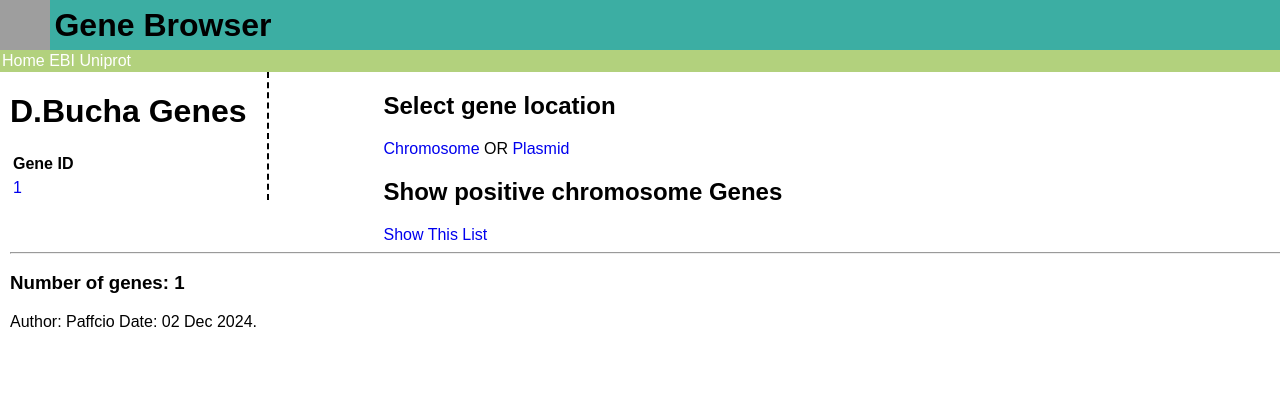
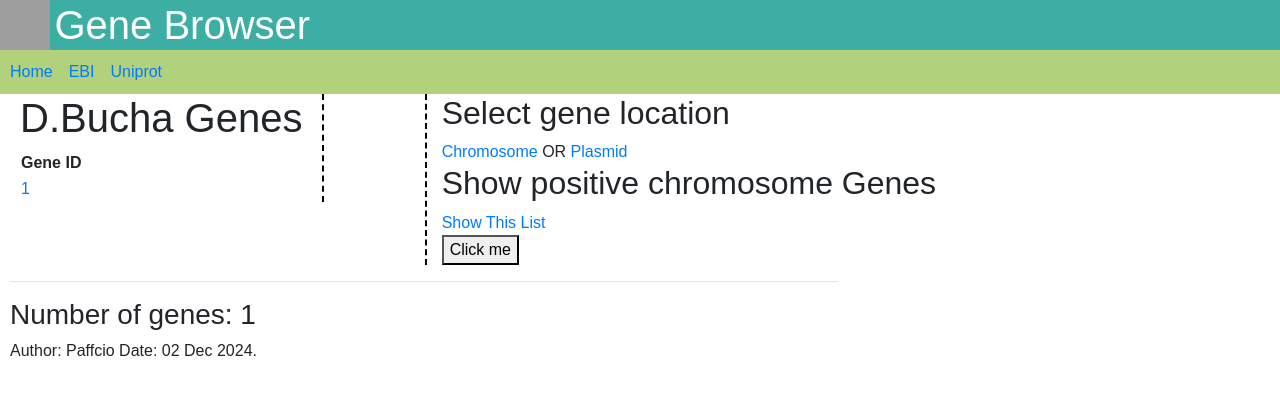
Before and after one commit to Pavelosky/bioweb, a Django app: page / in a window 1280 px wide. Shown: the top 395 px of the page. Run offline with Django 3.2, Linux system fonts and the light colour scheme; tables that the repository leaves empty hold one stand-in row (values such as "Sample post"); some libraries are stand-ins or nearby versions; grey boxes are pictures that could not be loaded.

Commit message:
added styling

```diff
--- a/bioweb/settings.py
+++ b/bioweb/settings.py
@@ -31,6 +31,7 @@ ALLOWED_HOSTS = ['localhost']
 # Application definition
 
 INSTALLED_APPS = [
+    'bootstrap4',
     'genedata.apps.GenedataConfig',
     'django.contrib.admin',
     'django.contrib.auth',
--- a/genedata/static/css/genedata.css
+++ b/genedata/static/css/genedata.css
@@ -33,6 +33,12 @@ body {
 a {
     text-decoration: none;
 }
+.navbar {
+    width: 100%;
+    background-color: #3caea3;
+    color: white;
+    padding: 0px;
+}
 
 .nav_link {
     color: white;
--- a/genedata/templates/genedata/base.html
+++ b/genedata/templates/genedata/base.html
@@ -1,5 +1,9 @@
 {% include "./header.html" %}
 {% include "./title.html" %}
+
+<div class="container-fluid">
+    <div class="row">
+        <div class="col-4" id="gene_list">
 
     {% block geneList %}
     <div id="gene_list">
@@ -18,9 +22,12 @@
         </table>
     </div>
     {% endblock %}
+    </div>
 
-<div class="content">
+    <div class="col-8" id="content">
         {% block content %}Didn't render content{% endblock %}
     </div>
 
     {% include "./footer.html" %}
+</div>
+</div>
--- a/genedata/templates/genedata/footer.html
+++ b/genedata/templates/genedata/footer.html
@@ -1,6 +1,15 @@
+{% load bootstrap4 %}
 {% load my_tags %}
-<div id="footer">
+<div class="container-fluid">
+
+    <div class="row">
+        <div class="col-md-8" id="footer">
+
     <hr>
     <h3>Number of genes: {% gene_count %}</h3>
     <p>Author: {% author_name %} Date: {% todays_date %}.</p>
 </div>
+</div>
+</div>
+</body>
+</html>
--- a/genedata/templates/genedata/gene.html
+++ b/genedata/templates/genedata/gene.html
@@ -1,3 +1,4 @@
+{% load bootstrap4 %}
 {% extends './base.html' %}
 {% block content %}
     <h1>{{gene}}</h1>
--- a/genedata/templates/genedata/header.html
+++ b/genedata/templates/genedata/header.html
@@ -1,3 +1,4 @@
+{% load bootstrap4 %}
 <!DOCTYPE html>
 <html lang="en">
 
@@ -6,7 +7,58 @@
     <meta name="description" content="Toy Gene data website">
     <meta name="keywords" content="HTML,gene,genes,advanced,web,development">
     <meta name="author" content="D.Buchan">
+    {% bootstrap_css %}
+    {% bootstrap_javascript jquery='full' %}
     <link rel="stylesheet" type="text/css" href="../static/css/genedata.css">
+
+
+    <script>
+        function exampleFunction() {
+
+        var x, y, z;
+        x = 5;
+        y = 6.6;
+        z = "hello";
+        x = x + y * 2;
+        z = z + " world";
+        // alert(x);
+        console.log(z);
+        var test_array = [1, 2, 3];
+        var test_hash = { "one": 2, "two": 'this' };
+        while (true) {
+            console.log("while loop");
+            break;
+        };
+        for (i = 0; i < test_array.length; i++) {
+            console.log("array out: " + test_array[i]);
+        }
+        if (test_array.length === 3) {
+            console.log("array is the right length");
+        }
+        test_array.forEach(function (element) {
+            console.log("For Each Output: " + element)
+        });
+    }
+
+    const changePage = () => {
+        console.log("Changing Page");
+
+        var h1_element = document.querySelectorAll("h1");
+        var list_panel = document.getElementById("gene_list");
+        console.log(list_panel.innerHTML);
+
+        list_panel.innerHTML = "<h1>Aaaaand it's gone</h1>";
+        var nav_links = document.getElementsByClassName("nav_link");
+
+        for (var i = 0; i < nav_links.length; i++) {
+            nav_links[i].style.color = "black";
+        }
+
+        for (h in h1_element) {
+            h1_element[h].innerHTML = "Changed";
+        }
+    }
+    </script>
 </head>
 
 <body>
--- a/genedata/templates/genedata/index.html
+++ b/genedata/templates/genedata/index.html
@@ -6,4 +6,6 @@
 
     <h2>Show positive chromosome Genes</h2>
     <a href="/poslist/">Show This List</a>
+    <br>
+    <button type="button" onclick="changePage()">Click me</button>
 {% endblock %}
--- a/genedata/templates/genedata/list.html
+++ b/genedata/templates/genedata/list.html
@@ -1,3 +1,4 @@
+{% load bootstrap4 %}
 {% extends './base.html' %}
 {% block content %}
 <h1>Filtered List: {{type}}</h1>
--- a/genedata/templates/genedata/title.html
+++ b/genedata/templates/genedata/title.html
@@ -1,9 +1,31 @@
-<div id="header">
-    <img id="logo" src="https://media.istockphoto.com/id/1211484412/vector/gen-dna-blue-logo-vector.jpg?s=612x612&w=0&k=20&c=yvFzmvwsvy7E6cJHvVnksQ6DWv4xo4L7vjjtQ8grLWg=">
-    <h1 id="application_title">Gene Browser</h2>
-</div>
-<div id="navigation">
+<nav class="navbar navbar-expand-md sticky-top flex-column">
+    <div class="w-100 d-flex">
+        <div class="navbar-header" id="header">
+            <img id="logo"
+                src="https://media.istockphoto.com/id/1211484412/vector/gen-dna-blue-logo-vector.jpg?s=612x612&w=0&k=20&c=yvFzmvwsvy7E6cJHvVnksQ6DWv4xo4L7vjjtQ8grLWg=">
+            <h1 id="application_title">Gene Browser</h2>
+        </div>
+    </div>
+
+    <div class="navbar-header" id="header">
+        <div class="w-100 d-flex">
+            <ul class="navbar-nav mr-auto" id="navigation">
+                <li class="nav-item active">
+                    <a class="nav-link" href="#">Home <span class="sr-only">(current)</span></a>
+                </li>
+                <li class="nav-item active">
+                    <a class="nav-link" href="https://www.ebi.ac.uk/">EBI <span class="sr-only">(current)</span></a>
+                </li>
+                <li class="nav-item active">
+                    <a class="nav-link" href="https://www.uniprot.org/">Uniprot <span
+                            class="sr-only">(current)</span></a>
+                </li>
+            </ul>
+        </div>
+</nav>
+
+<!-- <div id="navigation">
     <a class="nav_link" href="/">Home</a>
     <a class="nav_link" href="https://www.google.com">EBI</a>
     <a class="nav_link" href="https://www.wp.pl">Uniprot</a>
-</div>
+</div> -->
--- a/genedata/views.py
+++ b/genedata/views.py
@@ -13,17 +13,17 @@ def gene(request, pk):
     print("Gene record:", pk, "access count:", str(gene.access))
     gene.save()
     master_genes = Gene.objects.all()
-    return render(request, 'genedata/gene.html', {'gene': gene, master_genes: 'master_genes'})
+    return render(request, 'genedata/gene.html', {'gene': gene, 'master_genes': master_genes})
 
 def list(request, type):
     genes = Gene.objects.filter(entity__exact=type)
     master_genes = Gene.objects.all()
-    return render(request, 'genedata/list.html', {'genes': genes, 'type': type, master_genes: 'master_genes'})
+    return render(request, 'genedata/list.html', {'genes': genes, 'type': type, 'master_genes': master_genes})
 
 def poslist(request):
     genes = Gene.objects.filter(entity__exact='Chromosome').filter(sense__startswith='+')
     master_genes = Gene.objects.all()
-    return render(request, 'genedata/list.html', {'genes': genes, 'type': 'PosList', master_genes: 'master_genes'})
+    return render(request, 'genedata/list.html', {'genes': genes, 'type': 'PosList', 'master_genes': master_genes})
 
 def delete(request, pk):
     GeneAttributeLink.objects.filter(gene_id=pk).delete()
```
Lines whose indentation alone changed are shown as unchanged.
